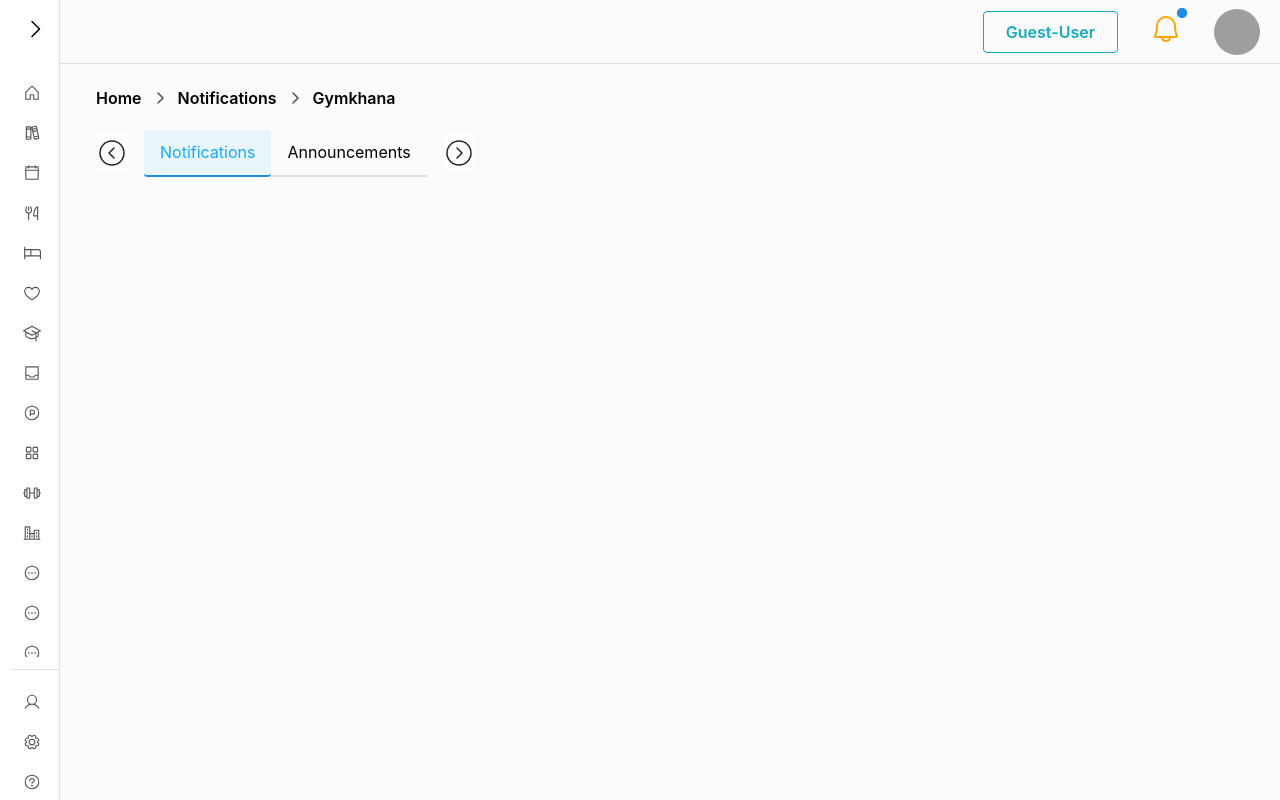
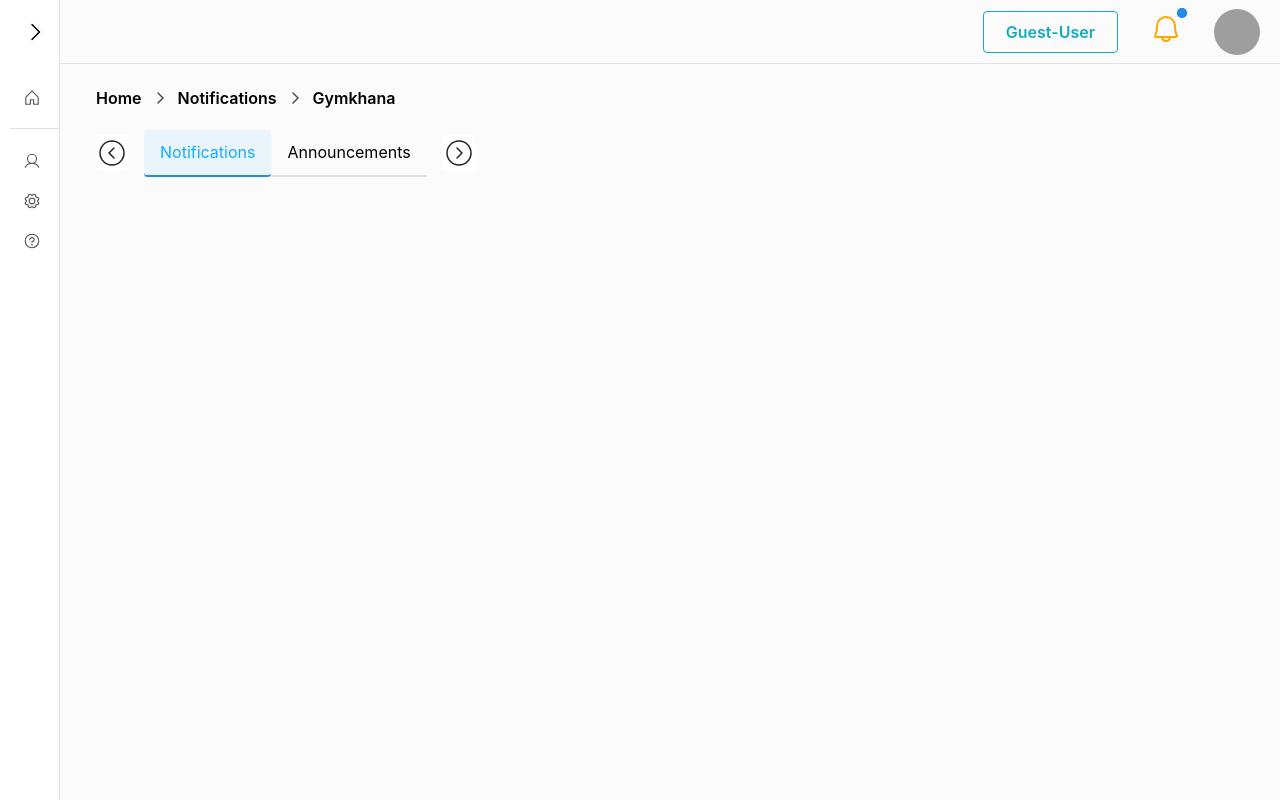
Before and after one commit to vishalverma9572/Fusion-client, a React (Vite) app: page / in a window 1280 px wide. Built offline with nearby package versions, Linux system fonts and the light colour scheme; grey boxes are pictures that could not be loaded.

Commit message:
show only accessible modules

```diff
--- a/src/Modules/Dashboard/dashboardContent.jsx
+++ b/src/Modules/Dashboard/dashboardContent.jsx
@@ -6,7 +6,7 @@ import { dashboardRoute } from "../../helper/api_routes.jsx";
 import { Button, Flex, Tabs, Text } from "@mantine/core";
 import { CaretCircleLeft, CaretCircleRight } from "@phosphor-icons/react";
 import classes from "./Dashboard.module.css";
-import { setRoles, setUserName } from "../../redux/userslice.jsx";
+import { setRoles, setUserName, setAccessibleModules } from "../../redux/userslice.jsx";
 import { useDispatch } from "react-redux";
 
 const Dashboard = () => {
@@ -29,13 +29,13 @@ const Dashboard = () => {
           });
 
           if (response.status === 200) {
-            console.log(response);
-
             const notificationsList = response.data.notifications;
             const name = response.data.name
-            const designations = response.data.desgination_info  // spelling is wrong in backend;
+            const designations = response.data.desgination_info;  // spelling is wrong in backend
+            const accessibleModules = response.data.accessible_modules;
             dispatch(setUserName(name));
             dispatch(setRoles(designations));
+            dispatch(setAccessibleModules(accessibleModules));
             setNotificationsList(notificationsList);
 
             // the flag field of data decides whether it is notification or announcement
--- a/src/components/sidebarContent.jsx
+++ b/src/components/sidebarContent.jsx
@@ -9,43 +9,54 @@ import {
 import { CaretRight, CaretLeft } from "@phosphor-icons/react";
 import {
   House as HomeIcon,
+  Books as AcademicsIcon,
   CalendarBlank as CurriculumIcon,
   ForkKnife as MessIcon,
-  Heart as HealthIcon,
-  Tray as ComplainIcon,
+  Bed as GuestIcon,
+  Hospital as HealthIcon,
+  FileText as FileTrackingIcon,
+  GraduationCap as ScholarshipIcon,
+  Mailbox as ComplaintIcon,
   LetterCircleP as PlacementIcon,
   SquaresFour as DepartmentIcon,
+  Flask as ResearchIcon,
+  Storefront as StoreIcon,
+  UsersThree as HumanResourceIcon,
+  Exam as ExamIcon,
   Barbell as GymkhanaIcon,
+  Wrench as IWDIcon,
   City as HostelIcon,
-  DotsThreeCircle as OtherIcon,
-  Books as AcademicsIcon,
+  Certificate as OtherAcademicIcon,
   Question as HelpIcon,
-  GraduationCap as ScholarshipIcon,
-  Bed as GuestIcon,
   User as ProfileIcon,
   Gear as SettingsIcon,
 } from "@phosphor-icons/react";
 import IIITLOGO from "../assets/IIITJ_logo.webp";
 import PropTypes from "prop-types";
-import { useState } from "react";
+import { useEffect, useState } from "react";
+import { useSelector } from "react-redux";
 
 const Modules = [
-  { label: "Home", icon: <HomeIcon size={18} /> },
-  { label: "Academics", icon: <AcademicsIcon size={18} /> },
-  { label: "Program & Curriculum", icon: <CurriculumIcon size={18} /> },
-  { label: "Mess Management", icon: <MessIcon size={18} /> },
-  { label: "Visitor's Hostel", icon: <GuestIcon size={18} /> },
-  { label: "HealthCare Center", icon: <HealthIcon size={18} /> },
-  { label: "Scholarship Portal", icon: <ScholarshipIcon size={18} /> },
-  { label: "Complaint System", icon: <ComplainIcon size={18} /> },
-  { label: "Placement Cell", icon: <PlacementIcon size={18} /> },
-  { label: "Department Portal", icon: <DepartmentIcon size={18} /> },
-  { label: "Gymkhana", icon: <GymkhanaIcon size={18} /> },
-  { label: "Hostel Management", icon: <HostelIcon size={18} /> },
-  { label: "Other", icon: <OtherIcon size={18} /> },
-  { label: "Dummy-Data1", icon: <OtherIcon size={18} /> },
-  { label: "Dummy-Data2", icon: <OtherIcon size={18} /> },
-  { label: "Dummy-Data3", icon: <OtherIcon size={18} /> },
+  { label: "Home", id:"home", icon: <HomeIcon size={18} /> },
+  // { label: "Course Management", id:"course_management", icon: <OtherIcon size={18} /> },
+  { label: "Academics", id:"course_registration", icon: <AcademicsIcon size={18} /> },
+  { label: "Program & Curriculum", id:"program_and_curriculum", icon: <CurriculumIcon size={18} /> },
+  { label: "Mess Management", id:"mess_management", icon: <MessIcon size={18} /> },
+  { label: "Visitor's Hostel", id:"visitor_hostel", icon: <GuestIcon size={18} /> },
+  { label: "HealthCare Center", id:"phc", icon: <HealthIcon size={18} /> },
+  { label: "File Tracking", id:"fts", icon: <FileTrackingIcon size={18} /> },
+  { label: "Scholarship Portal", id:"spacs", icon: <ScholarshipIcon size={18} /> },
+  { label: "Complaint System", id:"complaint_management", icon: <ComplaintIcon size={18} /> },
+  { label: "Placement Cell", id:"placement_cell", icon: <PlacementIcon size={18} /> },
+  { label: "Department Portal", id:"department", icon: <DepartmentIcon size={18} /> },
+  { label: "Research", id:"rspc", icon: <ResearchIcon size={18} /> },
+  { label: "Purchase and Store", id:"purchase_and_store", icon: <StoreIcon size={18} /> },
+  { label: "Human Resource", id:"hr", icon: <HumanResourceIcon size={18} /> },
+  { label: "Examination", id:"examinations", icon: <ExamIcon size={18} /> },
+  { label: "Gymkhana", id:"gymkhana", icon: <GymkhanaIcon size={18} /> },
+  { label: "Institute Work Departments", id:"iwd", icon: <IWDIcon size={18} /> },
+  { label: "Hostel Management", id:"hostel_management", icon: <HostelIcon size={18} /> },
+  { label: "Other Academic Procedure", id:"other_academics", icon: <OtherAcademicIcon size={18} /> },
 ];
 
 const otherItems = [
@@ -57,6 +68,14 @@ const otherItems = [
 const SidebarContent = ({ isCollapsed, toggleSidebar }) => {
   const [hover, setHover] = useState(null);
   const [selected, setSelected] = useState(null);
+  const [filteredModules, setFilteredModules] = useState([]);
+  const accessibleModules = useSelector((state) => state.user.accessibleModules);
+
+  useEffect(() => {
+    const filteredModules = Modules.filter((module) => accessibleModules[module.id] || module.id==="home");
+    setFilteredModules(filteredModules);
+    console.log(filteredModules);
+  }, [accessibleModules]);
 
   const handleModuleClick = (itemlabel) => {
     setSelected(itemlabel);
@@ -90,7 +109,7 @@ const SidebarContent = ({ isCollapsed, toggleSidebar }) => {
         onMouseLeave={() => !isCollapsed && toggleSidebar()}
       >
         <Stack spacing="xs" mt="16px" align="flex-start" gap="4px">
-          {Modules.map((item) => (
+          {filteredModules.map((item) => (
             <Tooltip
               key={item.label}
               label={isCollapsed && item.label}
--- a/src/redux/userslice.jsx
+++ b/src/redux/userslice.jsx
@@ -5,6 +5,7 @@ const userSlice = createSlice({
   initialState: {
     username: "User",
     roles: ["Guest-User"],
+    accessibleModules: {},
   },
   reducers: {
     setUserName: (state, action) => {
@@ -12,6 +13,9 @@ const userSlice = createSlice({
     },
     setRoles: (state, action) => {
       state.roles = action.payload;
+    },
+    setAccessibleModules: (state, action) => {
+      state.accessibleModules = action.payload;
     },
     clearUserName: (state) => {
       state.username = "User";
@@ -22,5 +26,5 @@ const userSlice = createSlice({
   },
 });
 
-export const { setUserName, setRoles, clearUserName, clearRoles } = userSlice.actions;
+export const { setUserName, setRoles, setAccessibleModules, clearUserName, clearRoles } = userSlice.actions;
 export default userSlice.reducer;
```
